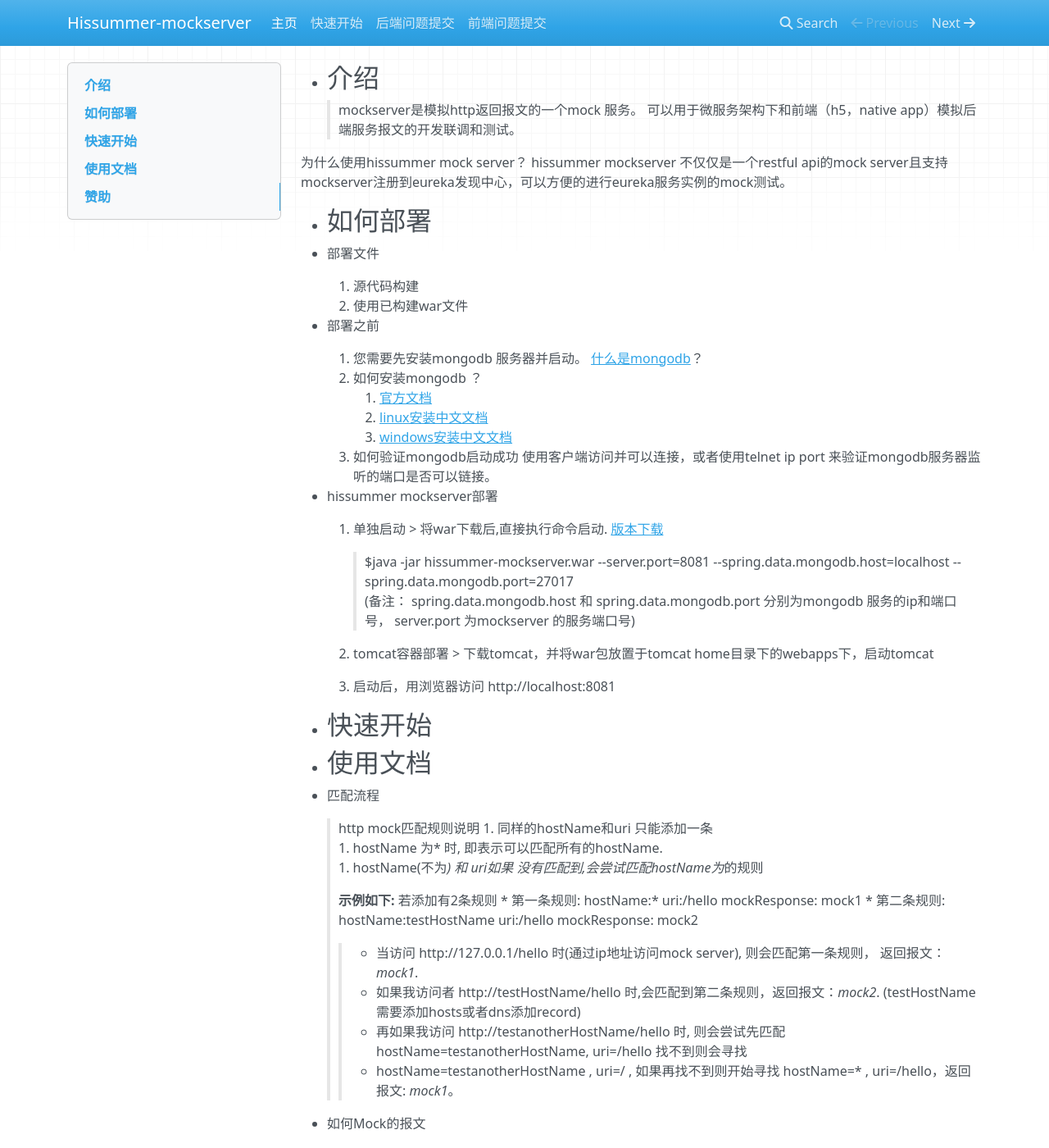
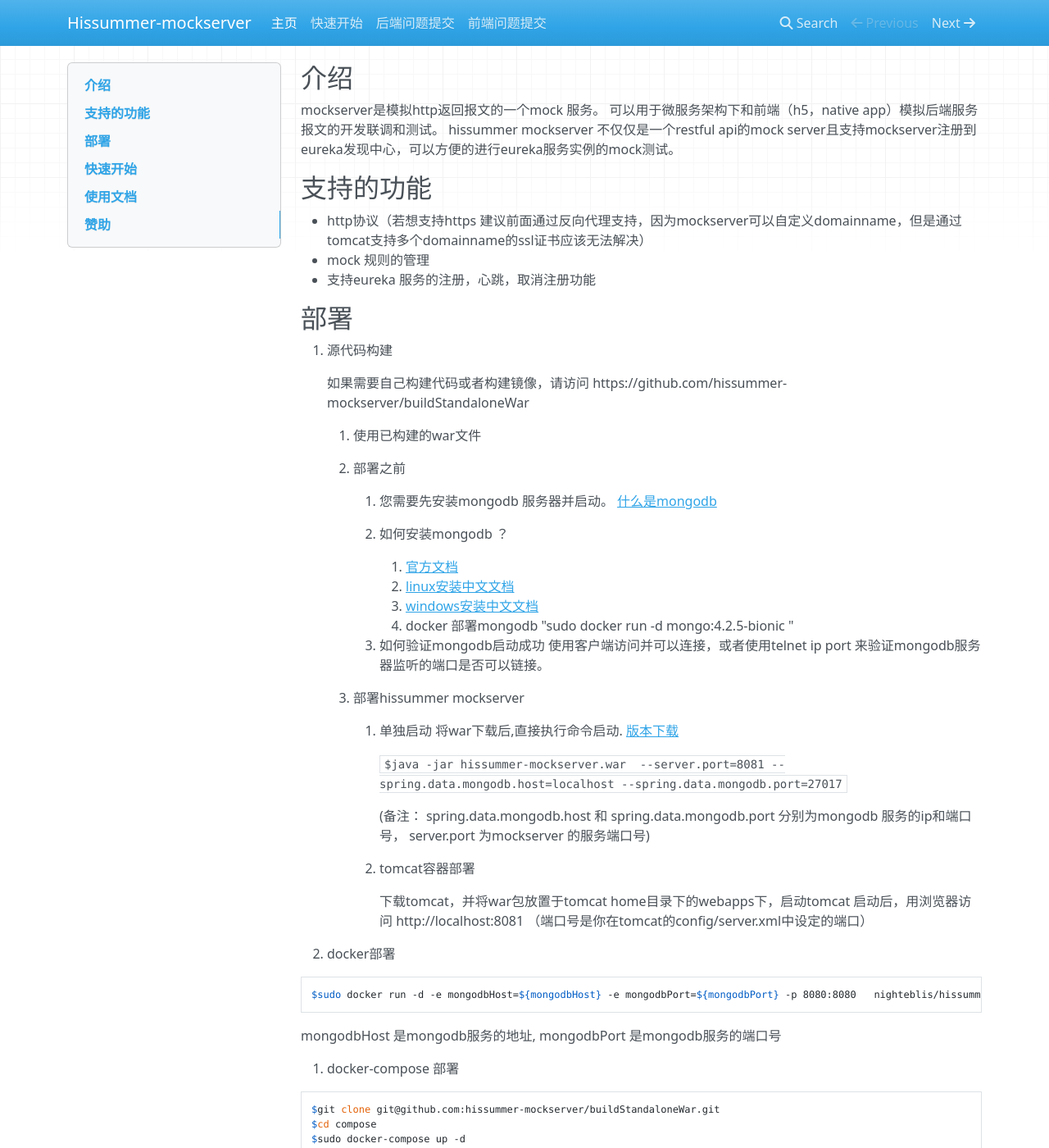
Before and after one commit to hissummer-mockserver/hissummer-mockserver.github.io, an MkDocs documentation site: the page built from src/index.md, in a window 1280 px wide and 1400 px high. Shown: the whole window at 82% size. Built offline with MkDocs 1.6.1, drawn with Linux system fonts in a browser that asks for light colours; nearby versions of some CDN libraries.

Commit message:
format content

````diff
--- a/docs/sitemap.xml
+++ b/docs/sitemap.xml
@@ -2,12 +2,12 @@
 <urlset xmlns="http://www.sitemaps.org/schemas/sitemap/0.9">
     <url>
      <loc>https://mockserver.hissummer.com/</loc>
-     <lastmod>2020-04-18</lastmod>
+     <lastmod>2020-04-19</lastmod>
      <changefreq>daily</changefreq>
     </url>
     <url>
      <loc>https://mockserver.hissummer.com/quickstart/</loc>
-     <lastmod>2020-04-18</lastmod>
+     <lastmod>2020-04-19</lastmod>
      <changefreq>daily</changefreq>
     </url>
     <url>
--- a/src/index.md
+++ b/src/index.md
@@ -1,43 +1,70 @@
-* ## 介绍
-    > mockserver是模拟http返回报文的一个mock 服务。 可以用于微服务架构下和前端（h5，native app）模拟后端服务报文的开发联调和测试。
+## 介绍
 
-为什么使用hissummer mock server？
+mockserver是模拟http返回报文的一个mock 服务。 可以用于微服务架构下和前端（h5，native app）模拟后端服务报文的开发联调和测试。
 hissummer mockserver 不仅仅是一个restful api的mock server且支持mockserver注册到eureka发现中心，可以方便的进行eureka服务实例的mock测试。
 
+##  支持的功能
 
-* ## 如何部署
+* http协议（若想支持https 建议前面通过反向代理支持，因为mockserver可以自定义domainname，但是通过tomcat支持多个domainname的ssl证书应该无法解决）
+* mock 规则的管理
+* 支持eureka 服务的注册，心跳，取消注册功能
 
-1. 部署文件
+## 部署
 
-    1. 源代码构建
-    1. 使用已构建war文件
+1. 源代码构建
 
-1. 部署之前
-    1. 您需要先安装mongodb 服务器并启动。 <a href="https://docs.mongodb.com/manual/introduction/" target="_blank"> 什么是mongodb</a>？
-    1. 如何安装mongodb ？
-        1. <a href="https://docs.mongodb.com/manual/installation/" target="_blank">官方文档</a>
-        1. <a href="https://cloud.tencent.com/developer/article/1360756" target="_blank">linux安装中文文档</a>
-        1. <a href="https://www.runoob.com/mongodb/mongodb-window-install.html" target="_blank">windows安装中文文档</a>
-    1. 如何验证mongodb启动成功
-使用客户端访问并可以连接，或者使用telnet ip port 来验证mongodb服务器监听的端口是否可以链接。
+    如果需要自己构建代码或者构建镜像，请访问 https://github.com/hissummer-mockserver/buildStandaloneWar
 
-1. hissummer mockserver部署
+    1. 使用已构建的war文件
 
-    1. 单独启动
-        > 将war下载后,直接执行命令启动.  <a href="https://github.com/hissummer-mockserver/mockServer/packages" target="_blank">版本下载</a>
+       1. 部署之前
 
-        > $java -jar hissummer-mockserver.war  --server.port=8081 --spring.data.mongodb.host=localhost --spring.data.mongodb.port=27017
-(备注： spring.data.mongodb.host 和 spring.data.mongodb.port 分别为mongodb 服务的ip和端口号， server.port 为mockserver 的服务端口号)
+           1. 您需要先安装mongodb 服务器并启动。 <a href="https://docs.mongodb.com/manual/introduction/"  target="_blank" > 什么是mongodb </a>
 
-    1. tomcat容器部署
-        > 下载tomcat，并将war包放置于tomcat home目录下的webapps下，启动tomcat
+           1. 如何安装mongodb ？
+              1. <a href="https://docs.mongodb.com/manual/installation/" target="_blank">官方文档</a>
+              1. <a href="https://cloud.tencent.com/developer/article/1360756" target="_blank">linux安装中文文档</a>
+              1. <a href="https://www.runoob.com/mongodb/mongodb-window-install.html" target="_blank">windows安装中文文档</a>
+              1. docker 部署mongodb  "sudo docker  run -d mongo:4.2.5-bionic "
 
-    1. 启动后，用浏览器访问 http://localhost:8081
+           1. 如何验证mongodb启动成功
+      使用客户端访问并可以连接，或者使用telnet ip port 来验证mongodb服务器监听的端口是否可以链接。
 
-* ## 快速开始
+       1. 部署hissummer mockserver
+
+           1. 单独启动
+              将war下载后,直接执行命令启动.  <a href="https://github.com/hissummer-mockserver/mockServer/packages" target="_blank">版本下载</a>
+
+            ```
+            $java -jar hissummer-mockserver.war  --server.port=8081 --spring.data.mongodb.host=localhost --spring.data.mongodb.port=27017
+            ```
+
+            (备注： spring.data.mongodb.host 和 spring.data.mongodb.port 分别为mongodb 服务的ip和端口号， server.port 为mockserver 的服务端口号)
+
+          1. tomcat容器部署
+
+            下载tomcat，并将war包放置于tomcat home目录下的webapps下，启动tomcat
+            启动后，用浏览器访问 http://localhost:8081 （端口号是你在tomcat的config/server.xml中设定的端口）
+
+1. docker部署
+
+```
+$sudo docker run -d -e mongodbHost=${mongodbHost} -e mongodbPort=${mongodbPort} -p 8080:8080   nighteblis/hissummer-mockserver
+```
+mongodbHost 是mongodb服务的地址, mongodbPort 是mongodb服务的端口号
+
+1. docker-compose 部署
+
+```
+$git clone git@github.com:hissummer-mockserver/buildStandaloneWar.git
+$cd compose
+$sudo docker-compose up -d
+```
+
+## 快速开始
 
 
-* ## 使用文档
+## 使用文档
 
 1. 匹配流程
 
@@ -82,4 +109,4 @@
 
         1. groovy脚本
 
-* ## 赞助
+## 赞助
````
Also changed, not shown: docs/index.html (+64 -50 lines), docs/search/search_index.json (+1 -1 lines), 1 other file.
